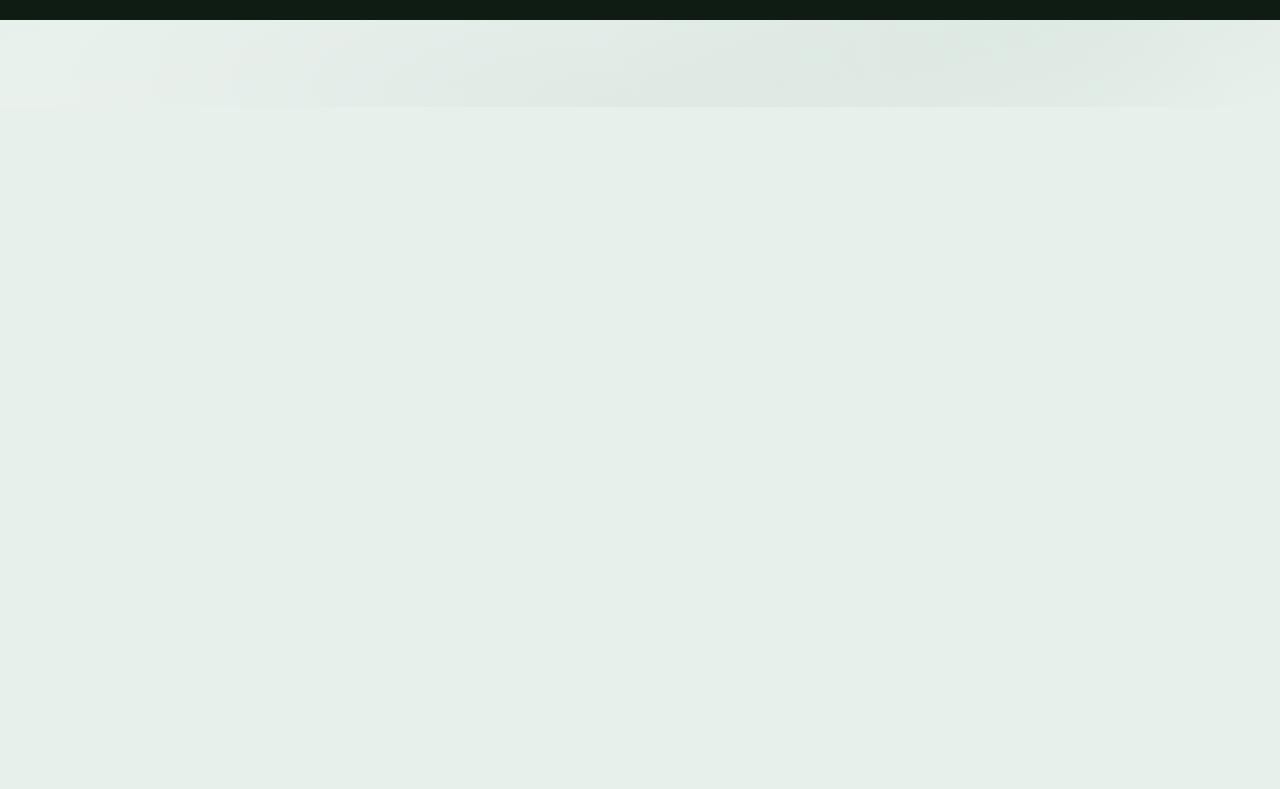
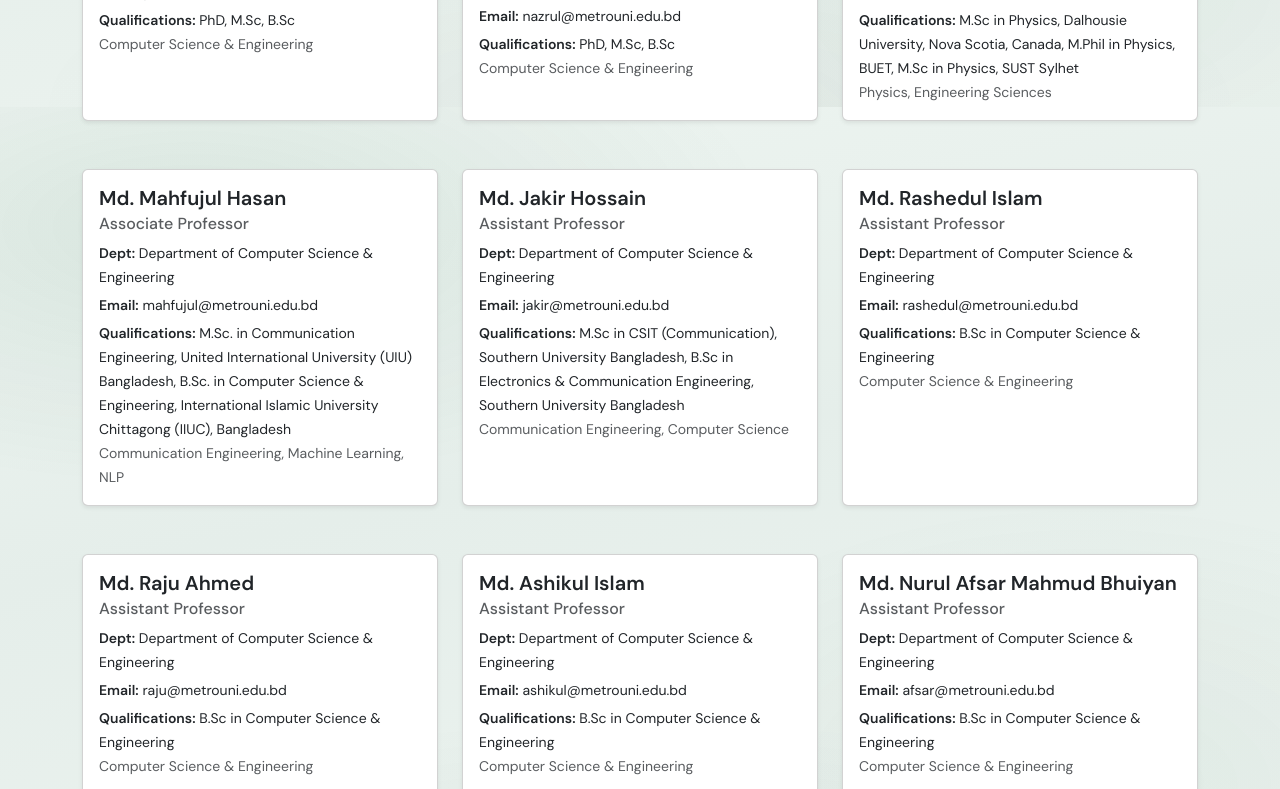
Before and after one commit to bikash-20/MU-FACULTY-DIRECTORY, a plain HTML site: page index.html in a window 1280 px wide. Shown: the part 693-1482 px from the top of the page. Before the commit the page ends 800 px from the top, so only its background shows below. Drawn offline with nearby package versions, Linux system fonts and the light colour scheme; a web font is replaced by a local one.

Commit message:
Add files via upload

```diff
--- a/index.html
+++ b/index.html
@@ -1891,3 +1891,31 @@ const FACULTY = [
   },
 
 ];
+
+// ══ RENDER FACULTY CARDS ═══════════════════════════════════════
+const container = document.getElementById('cards-container');
+const statsTotal = document.getElementById('total-count');
+const statsDept = document.getElementById('dept-count');
+
+if (container && FACULTY) {
+  const uniqueDepts = [...new Set(FACULTY.map(f => f.department))];
+
+  container.innerHTML = FACULTY.map(f => `
+    <div class="col-md-6 col-lg-4 mb-4">
+      <div class="card faculty-card h-100 shadow-sm">
+        <div class="card-body">
+          <h5 class="card-title fw-bold">${f.name}</h5>
+          <h6 class="card-subtitle mb-2 text-muted">${f.designation}</h6>
+          <p class="mb-1"><small><strong>Dept:</strong> ${f.departmentFull || f.department}</small></p>
+          ${f.email ? `<p class="mb-1"><small><strong>Email:</strong> ${f.email}</small></p>` : ''}
+          ${f.qualifications && f.qualifications.length ? `<p class="mb-0"><small><strong>Qualifications:</strong> ${f.qualifications.join(', ')}</small></p>` : ''}
+          ${f.specialization ? `<p class="mb-0 text-muted"><small>${f.specialization}</small></p>` : ''}
+        </div>
+      </div>
+    </div>
+  `).join('');
+
+  if (statsTotal) statsTotal.textContent = FACULTY.length;
+  if (statsDept) statsDept.textContent = uniqueDepts.length;
+}
+</script>
```
